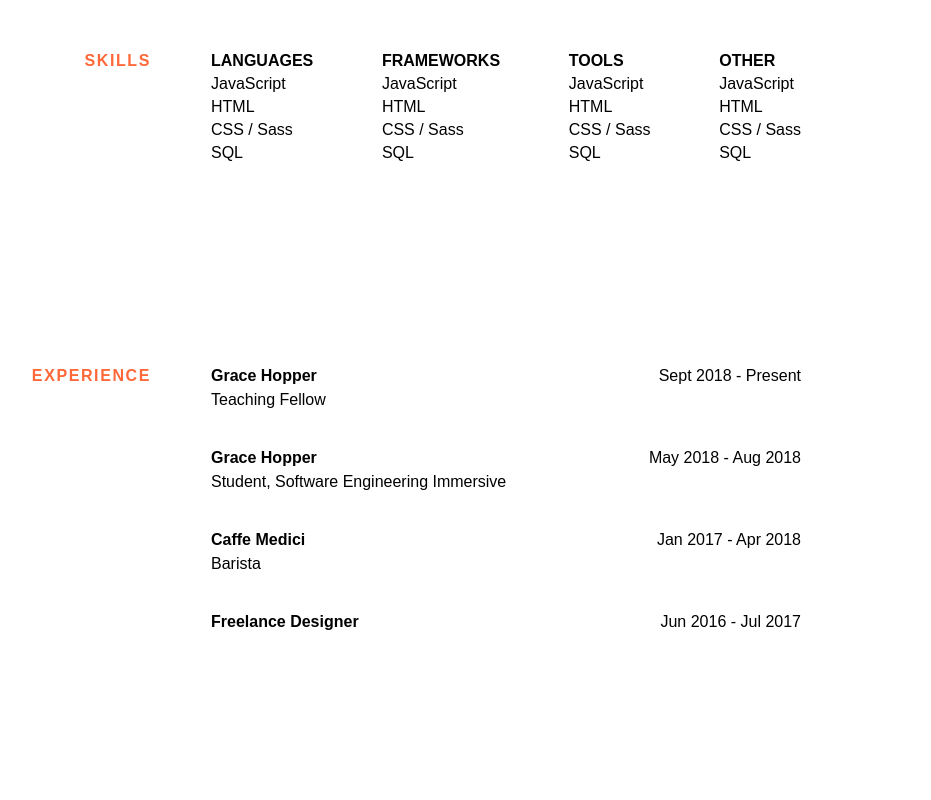
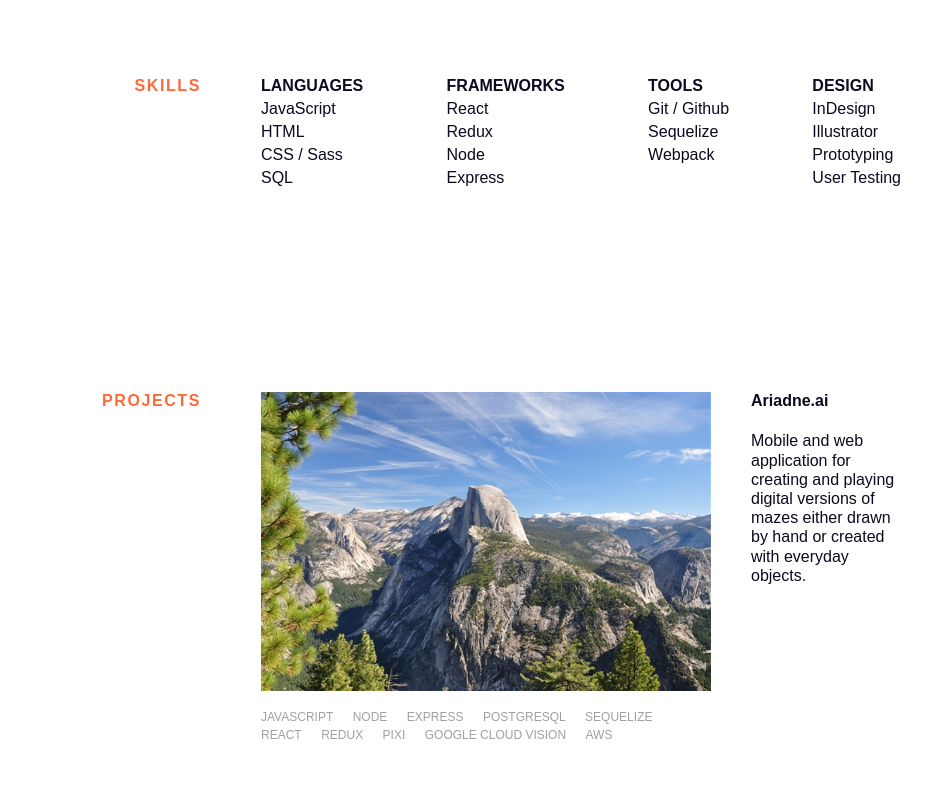
Before and after one commit to smithermansl/personalSite, a plain HTML site: page index.html in a window 1280 px wide. Shown: the part 1340-2140 px from the top of the page, without its empty margins (239-1170 px from the left). Drawn offline with Linux system fonts and the light colour scheme.

Commit message:
styling project section

```diff
--- a/index.html
+++ b/index.html
@@ -15,14 +15,13 @@
     <img src="images/placeholder_icon.png"/>
   </nav>
   <div id="main">
-    <div>
-      <h1>Hey! My name is</h1>
+    <div id="intro">
       <img src="images/Shelby_logo.png"/>
       <h1>I'm a full stack software engineer</h1>
-      <h1>with an eye for design.</h1>
+      <h1>&& designer.</h1>
     </div>
 
-    <div class="section" id="first">
+    <div class="section">
         <div class="sectionHeader">Background</div>
       <div class="sectionContent">
 
@@ -48,34 +47,96 @@
         <div class="skill_category">
           <div class="skill_label">Frameworks</div>
           <ul>
-            <li>JavaScript</li>
-            <li>HTML</li>
-            <li>CSS / Sass</li>
-            <li>SQL</li>
+            <li>React</li>
+            <li>Redux</li>
+            <li>Node</li>
+            <li>Express</li>
           </ul>
         </div>
 
         <div class="skill_category">
           <div class="skill_label">Tools</div>
           <ul>
-            <li>JavaScript</li>
-            <li>HTML</li>
-            <li>CSS / Sass</li>
-            <li>SQL</li>
+            <li>Git / Github</li>
+            <li>Sequelize</li>
+            <li>Webpack</li>
           </ul>
         </div>
 
         <div class="skill_category">
-          <div class="skill_label">Other</div>
+          <div class="skill_label">Design</div>
           <ul>
-            <li>JavaScript</li>
-            <li>HTML</li>
-            <li>CSS / Sass</li>
-            <li>SQL</li>
+            <li>InDesign</li>
+            <li>Illustrator</li>
+            <li>Prototyping</li>
+            <li>User Testing</li>
           </ul>
         </div>
       </div>
     </div>
+
+    <div class="section">
+      <div class="sectionHeader">Projects</div>
+      <div class="sectionContent">
+          <div class="project">
+            <img src="images/yosemite.jpg"/>
+            <div class="project_details">
+              <h4>Ariadne.ai</h4>
+              <p>Mobile and web application for creating and playing digital versions of mazes either drawn by hand or created with everyday objects.</p>
+            </div>
+            <div class="tech_used">
+                <ul>
+                  <li>JavaScript</li>
+                  <li>Node</li>
+                  <li>Express</li>
+                  <li>PostgreSQL</li>
+                  <li>Sequelize</li>
+                  <li>React</li>
+                  <li>Redux</li>
+                  <li>Pixi</li>
+                  <li>Google Cloud Vision</li>
+                  <li>AWS</li>
+                </ul>
+              </div>
+          </div>
+
+          <div class="project">
+            <img src="images/yosemite.jpg"/>
+            <div class="project_details">
+              <h4>Getaway</h4>
+              <p>Virtual reality application for escaping everyday life in a virtual environment tailored to your mood and preferences.</p>
+            </div>
+            <div class="tech_used">
+                <ul>
+                  <li>JavaScript</li>
+                  <li>Node</li>
+                  <li>Express</li>
+                  <li>React VR</li>
+                  <li>Spotify API</li>
+                </ul>
+              </div>
+          </div>
+
+            <div class="project" id="last_project">
+              <img src="images/yosemite.jpg"/>
+              <div class="project_details">
+                <h4>Oregon Trail Outfitters</h4>
+                <p>E-commerce web application selling old west survival supplies.</p>
+              </div>
+              <div class="tech_used">
+                <ul>
+                  <li>JavaScript</li>
+                  <li>Node</li>
+                  <li>Express</li>
+                  <li>PostgreSQL</li>
+                  <li>Sequelize</li>
+                  <li>React</li>
+                  <li>Redux</li>
+                </ul>
+              </div>
+            </div>
+        </div>
+      </div>
 
     <div class="section">
       <div class="sectionHeader">Experience</div>
@@ -112,14 +173,9 @@
           </div>
       </div>
     </div>
+  </div>
+  <footer>
 
-    <div class="section">
-      <div class="sectionHeader">Projects</div>
-      <div class="sectionContent">
-          <p>Lorem ipsum dolor sit amet, consectetur adipiscing elit. Praesent blandit dolor ut augue dictum, at viverra erat consectetur. Proin a urna dapibus, condimentum eros eu, rutrum nibh. Phasellus sit amet turpis quis urna venenatis ornare. Morbi nec elementum velit.</p>
-          <p>Sed facilisis, tellus ultrices auctor tincidunt, dui magna vestibulum est, non tincidunt mauris ligula luctus diam. Pellentesque sagittis neque at euismod ullamcorper. Sed eleifend odio ornare cursus molestie. Donec fringilla eleifend tristique. Pellentesque facilisis facilisis neque, scelerisque hendrerit purus semper at.</p>
-      </div>
-    </div>
-  </div>
+  </footer>
 </body>
 </html>
--- a/main.css
+++ b/main.css
@@ -1,12 +1,16 @@
 body {
   font-family: Arial, Helvetica, sans-serif;
+  padding: 0;
+  margin: 0;
+  color: #0C0A1E;
 }
 
 #main {
   margin: 0 auto;
-  width: 1000px;
+  max-width: 1000px;
   position: relative;
-  top: 50px;
+  top: 80px;
+  /* background-color: pink; */
 }
 
 h1 {
@@ -25,15 +29,16 @@
   margin: 0 0 0 30px;
 }
 
-#first {
-  margin-top: 250px;
+#intro {
+  height: 90vh;
 }
 
 .section {
-  max-width: 850px;
+  max-width: 950px;
   display: flex;
   justify-content: left;
-  padding: 100px 10%;
+  padding: 100px 0 100px 15%;
+  /* background-color: tan; */
 }
 
 .sectionHeader {
@@ -92,9 +97,67 @@
   padding-bottom: 5px;
 }
 
-/* .experience_dates {
-  italicize?
-} */
+.experience_dates {
+  text-transform: uppercase;
+  font-size: 9pt;
+  color: #A0A0A0;
+}
+
+.project {
+  margin-bottom: 200px;
+  /* background-color: pink; */
+}
+
+#last_project {
+  margin-bottom: 0px;
+}
+
+.project img {
+  float: left;
+  width: 450px;
+}
+
+.project_details {
+  overflow: hidden;
+  padding-left: 40px;
+  /* background-color: lightcyan; */
+}
+
+.project_details h4 {
+  margin-top: 0px;
+}
+
+.tech_used {
+  clear: both;
+  display: flex;
+  flex-direction: row;
+  align-items: flex-end;
+  /* background-color: pink; */
+  width: 450px;
+}
+
+.tech_used ul {
+  list-style: none;
+  padding: 0;
+}
+
+.tech_used li {
+  display: inline;
+  margin-right: 15px;
+  text-transform: uppercase;
+  font-size: 9pt;
+  color: #A0A0A0;
+}
+
+footer {
+  background-color: #0C0A1E;
+  width: 100%;
+  height: 300px;
+  position: relative;
+  bottom: 0;
+  margin-top: 100px;
+}
+
 
 /*
 
```
Also changed, not shown: images/yosemite.jpg (added).
